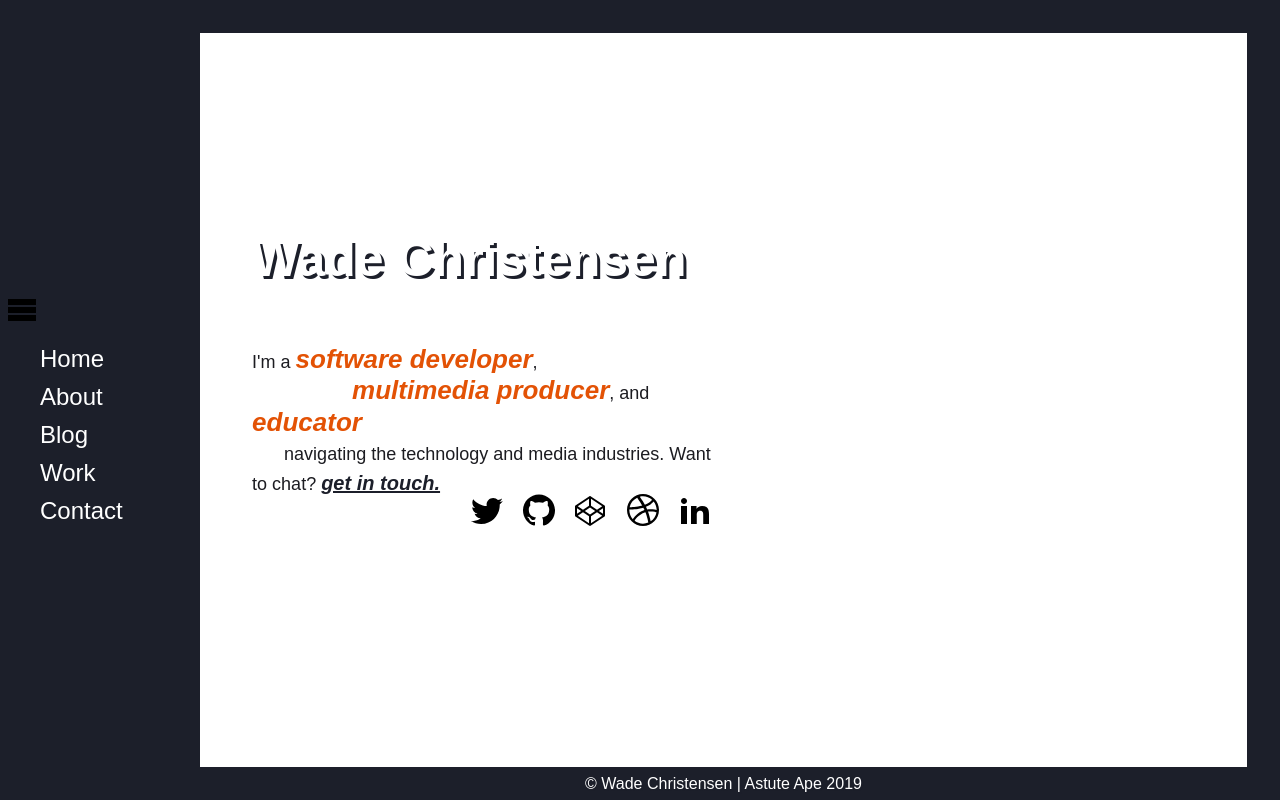
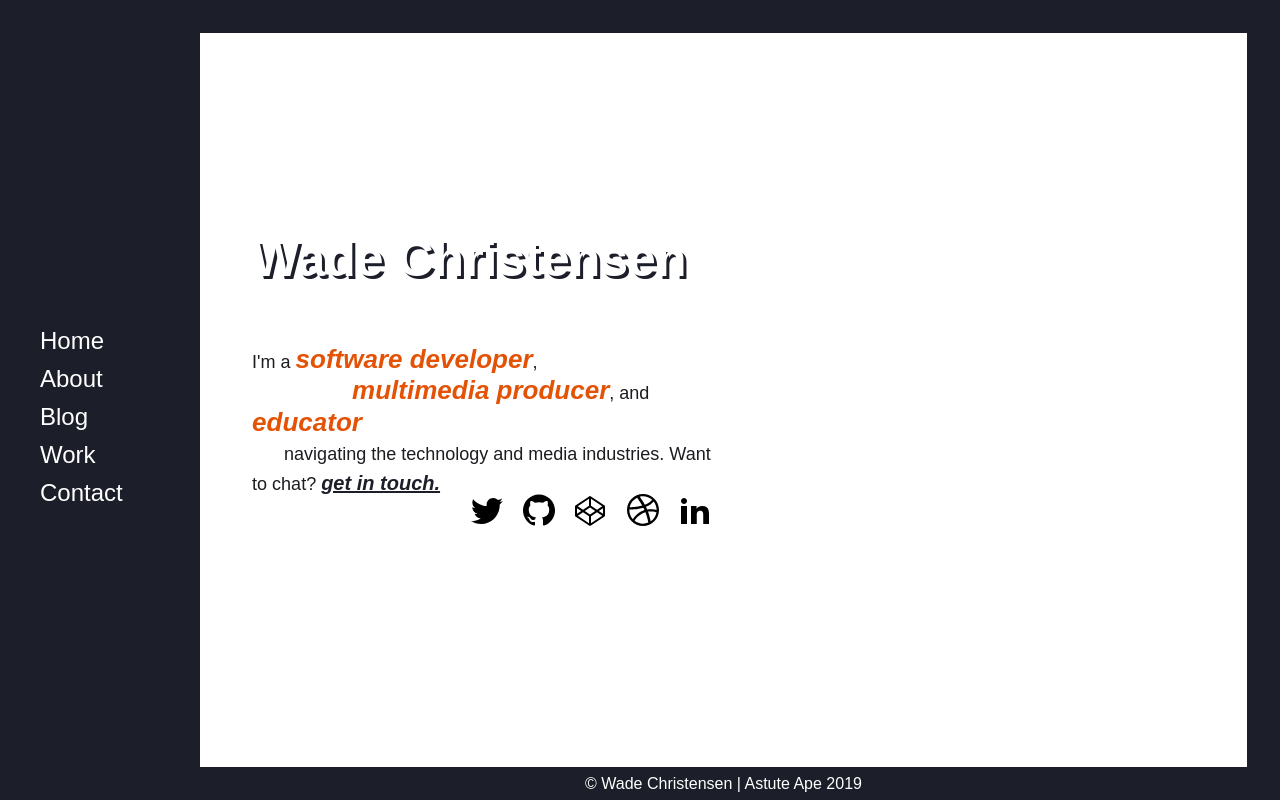
Before and after one commit to astuteape/astuteape, a Gatsby site: page / in a window 1280 px wide. Built offline with nearby package versions, Linux system fonts and the light colour scheme; Gatsby itself is replaced by a stand-in of ours.

Commit message:
Tidy primary nav component

```diff
--- a/src/components/nav/primary_nav.js
+++ b/src/components/nav/primary_nav.js
@@ -1,7 +1,7 @@
 import React from "react"
 import { Link } from "gatsby"
 
-export default class PrimaryNav extends React.Component {
+class PrimaryNav extends React.Component {
   constructor(props) {
     super(props)
     this.state = {
@@ -22,21 +22,11 @@ export default class PrimaryNav extends React.Component {
       </li>
     )
 
-    let buttonClass = ["mobile-nav-button"]
     if (this.state.isNavVisible) {
-      buttonClass.push("isNavVisible")
     }
 
     return (
       <nav>
-        <button className={buttonClass.join(" ")} onClick={this.handleNavClick}>
-          <svg width="32" height="32" viewBox="0 0 16 16">
-            <path
-              fill="#000000"
-              d="M1 3h14v3h-14zM1 7h14v3h-14zM1 11h14v3h-14z"
-            />
-          </svg>
-        </button>
         <ul className="primary-nav">
           <NavLink to="/">Home</NavLink>
           <NavLink to="/about">About</NavLink>
@@ -49,3 +39,5 @@ export default class PrimaryNav extends React.Component {
     )
   }
 }
+
+export default PrimaryNav
```
